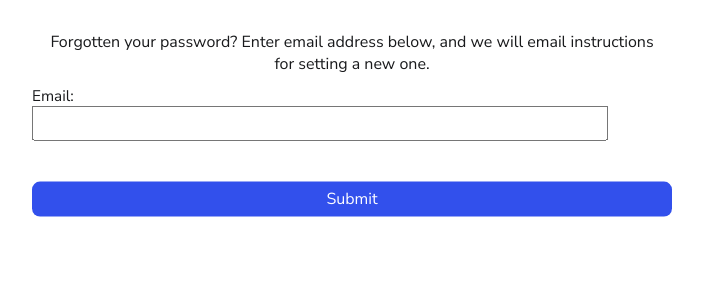
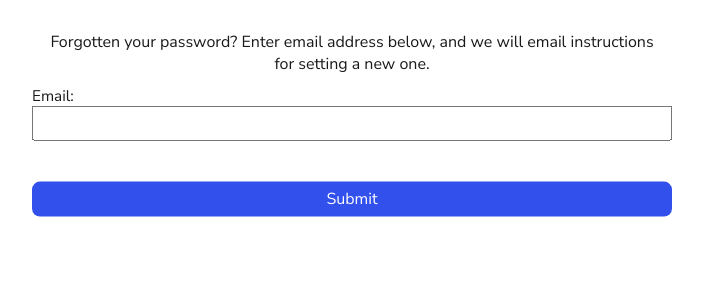
Before and after one commit to zuri-training/Favicon_gen-Team-68, a Django app: page /reset_password/ in a window 1280 px wide. Shown: the part 163-459 px from the top of the page, without its empty margins (288-991 px from the left). Run offline with Django 4.2, Linux system fonts and the light colour scheme.

Commit message:
Made style adjustment to input field.

```diff
--- a/static/css/password-reset.css
+++ b/static/css/password-reset.css
@@ -60,7 +60,7 @@ p {
 }
 
 input {
-    width: 45vw;
+    width: 50vw;
     height: 35px;
     font-weight: 500;
     font-size: 1rem;
```
